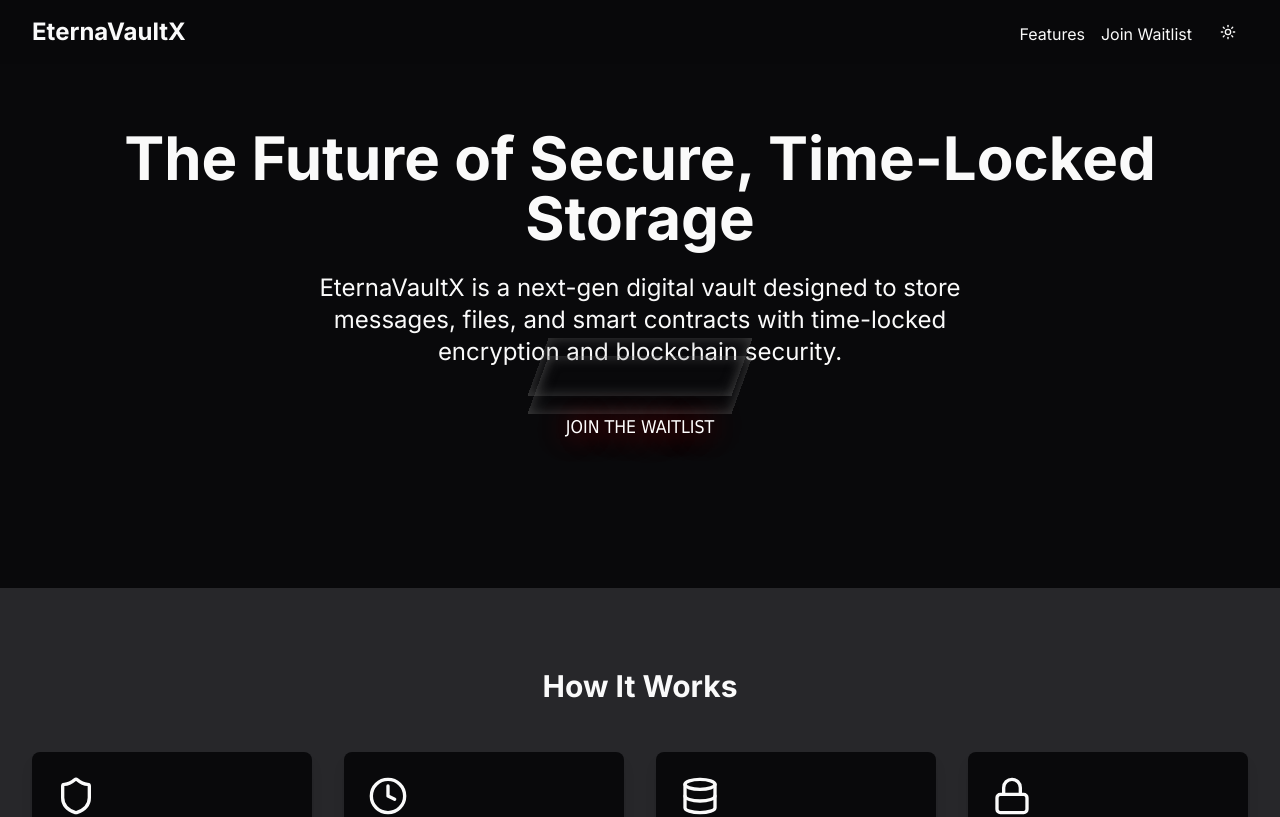
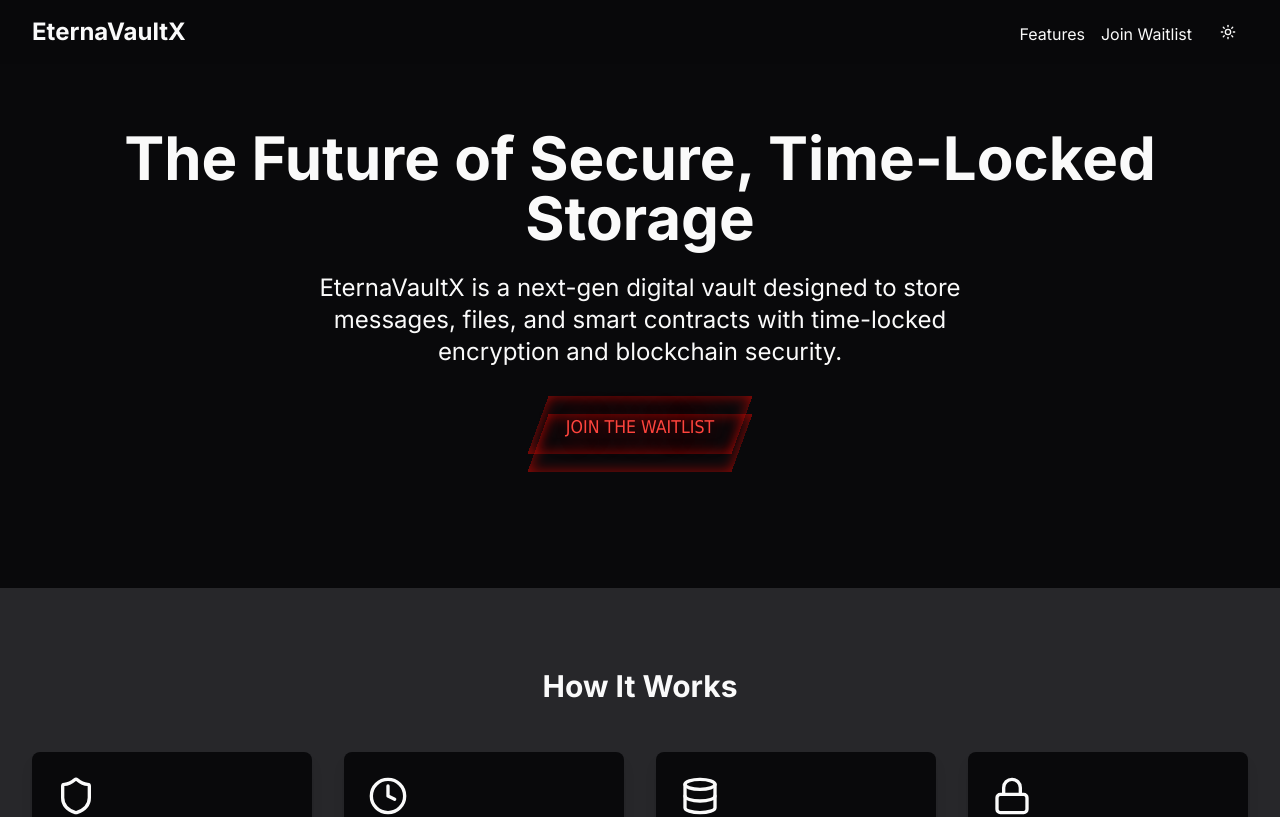
Before and after one commit to Vibhav1207/Eterna-frontend, a Next.js app: page / in a window 1280 px wide. Shown: the top 817 px of the page. Built offline with nearby package versions, Linux system fonts and the light colour scheme.

Commit message:
Update joinbutton.css

```diff
--- a/components/joinbutton.css
+++ b/components/joinbutton.css
@@ -7,7 +7,7 @@
   }
 
   .holo-btn-reb {
-    color: white;
+    color: var(--da-red);
     font: normal 1.1em/3.11em "Electrolize", "Cultive Mono", Tahoma, sans-serif;
     text-decoration: none;
     text-transform: uppercase;
@@ -40,9 +40,8 @@
     height: 100%;
     transform: skew(-20deg);
     border: 1px solid transparent;
-    top: -3px;
     transition: all 330ms linear;
-    box-shadow: 0 0 13px rgba(102, 102, 102, 0.6) inset;
+    box-shadow: 0 0 13px rgba(255, 9, 0, 0.6) inset;
   }
 
   .holo-btn-reb:hover .top {
```
